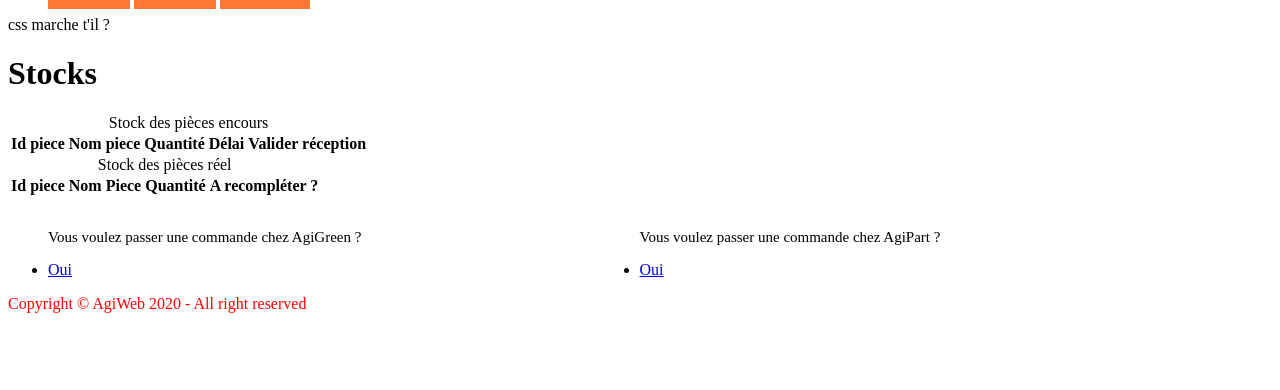
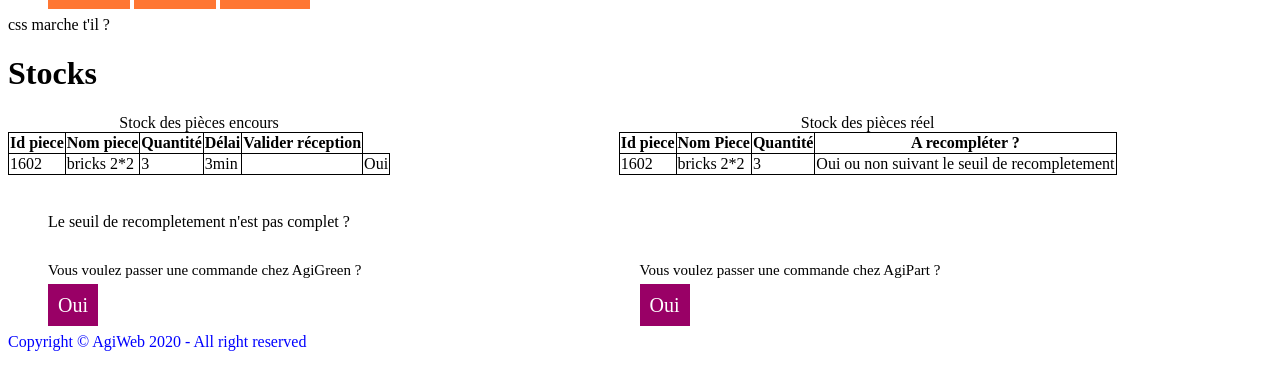
Before and after one commit to edwinguiller/Kleiner, a Flask app: page /Agilog/Encours in a window 1280 px wide. Shown: the part 101-491 px from the top of the page. Run offline with Flask 2, Linux system fonts and the light colour scheme; lists and menus that the app fills with data are empty.

Commit message:
extansion encours

```diff
--- a/AgiWeb/Static/accueil.css
+++ b/AgiWeb/Static/accueil.css
@@ -42,7 +42,7 @@ nav.menu-nav ul li.bouton:hover a{
 
 
 footer{
-	color:red;
+	color:blue;
  }
 
 h2{
@@ -108,6 +108,14 @@ div#content-agilog ul li.bouton2:hover a{
 }
 
 /*AgiLog Encours*/
+table
+{
+    border-collapse: collapse; /* Les bordures du tableau seront collées  */
+}
+td,th
+{
+    border: 1px solid black;
+}
 div#content-stock ul li.bouton_valider{
 	list-style-type: none;
 }
@@ -117,10 +125,10 @@ div#content-stock ul li.bouton_valider a{
 }
 
 
-div#content-stock ul li.bouton_commande{
+div#content-commande ul li.bouton_commande{
 	list-style-type: none;
 }
-div#content-stock ul li.bouton_commande a{
+div#content-commande ul li.bouton_commande a{
 	color:white;
 	background-color:990066;
 	text-decoration: none;
@@ -128,6 +136,10 @@ div#content-stock ul li.bouton_commande a{
 	font-size:20px;
 }
 
+div#content-stock div{
+	display :inline-block;
+	width:48%;
+}
 div#content-commande div{
 	display :inline-block;
 	width:48%;
--- a/AgiWeb/Templates/AgiLog_accueil.html
+++ b/AgiWeb/Templates/AgiLog_accueil.html
@@ -8,12 +8,12 @@
 
 		<!-- Contenu -->
 		<h2> Bienvenue sur la page d'accueil de AgiLog </h2>
-		<p class ="cssmarche"> css marche t'il ? </p>
+		<p class ="cssmarche"> TESTTT ? </p>
 		<div id="content-agilog">
 			<ul>
 
 				<div class="leftbox">
-					<p class ="cssmarche"> css marche t'il ? </p>
+
 
 					<p class= "small "> Vous voulez lancez le run et initialiser les paramètres du jeux ? Cliquez alors sur Initialisation </p>
 					<li class="bouton2">
--- a/AgiWeb/run.py
+++ b/AgiWeb/run.py
@@ -28,6 +28,15 @@ def commandepart(): #à faire
 @app.route('/Agilog/Encours/Commande_agigreen')
 def commandegreen(): #à faire
     return render_template('cmd_agigreen.html')
+
+@app.route('/Agilog/Encours')
+def valider_cmd_green(): #à faire
+    return render_template('encours_alog.html')
+
+@app.route('/Agilog/Encours')
+def valider_cmd_part(): #à faire
+    return render_template('encours_alog.html')
+
 
 @app.route('/Agilog/Encours/Declarer_kit', methods=['GET', 'POST'])#recupere 2 variable nom et prnom et les ajoutent a la base de données (a modifier pour mettre piece et quantite)
 def declarer_kit():
--- a/AgiWeb/templates/encours_alog.html
+++ b/AgiWeb/templates/encours_alog.html
@@ -12,6 +12,7 @@
 		<p class="cssmarche"> css marche t'il ? </p>
 		<div id="content-stock">
 			<h1>Stocks</h1>
+			<div class="leftbox">
 
 				<table>
 					<caption>Stock des pièces encours</caption>
@@ -22,22 +23,25 @@
 						<th>Délai</th>
 						<th>Valider réception</th>
 					</tr>
-				{%for piece in liste_id %}
 					<tr>
-					<th>{{piece['id_piece']}}</th>
-					<th>{{piece['nom']}}</th>
-					<th>{{piece['quantite']}}</th>
-					<th>{{piece['delai']}}</th>
-					<th>
-						<li class="bouton_valider">
-				      <a href="{{url_for('bouton_val')}}" rel="nofollow">
-				      Oui </a>
-				    </li>
-					</th>
+						<td>1602</td>
+						<td>bricks 2*2</td>
+						<td>3</td>
+						<td>3min<td>
+						<td>Oui</td>
+					</tr>
+					{%for piece in stock_encours %}
+					<tr>
+						<td>{{piece['id_piece']}}</td>
+						<td>{{piece['nom']}}</td>
+						<td>{{piece['quantite']}}</td>
+						<td>{{piece['delai']}}</td>
+						<td>Oui	</td>
 					</tr>
 					{%endfor%}
 				</table>
-
+			</div>
+			<div class="rightbox">
 				<table>
 					<caption>Stock des pièces réel</caption>
 					<tr>
@@ -46,23 +50,31 @@
 						<th>Quantité</th>
 						<th>A recompléter ?</th>
 					</tr>
-				{%for piece in liste_id %}
+						<td>1602</td>
+						<td>bricks 2*2</td>
+						<td>3</td>
+						<td>Oui ou non suivant le seuil de recompletement</td>
+
+					{%for piece in stock_réel %}
 					<tr>
-					<th>{{piece['id_piece']}}</th>
-					<th>{{piece['nom']}}</th>
-					<th>{{piece['quantite']}}</th>
-					<th>Oui ou non suivant le seuil de recompletement</th>
+						<td>{{piece['id_piece']}}</td>
+						<td>{{piece['nom']}}</td>
+						<td>{{piece['quantite']}}</td>
+						<td>Oui ou non suivant le seuil de recompletement</td>
 					</tr>
 					{%endfor%}
 				</table>
+			</div>
+			<br/>
+			<br/>
 
 			</div>
 				<div id="content-commande">
 					<ul>
-
+						<p>Le seuil de recompletement n'est pas complet ?</p>
 						<div class="leftbox">
 
-							<p class= "small "> Vous voulez passer une commande chez AgiGreen ? </p>
+							<p class= "small ">  Vous voulez passer une commande chez AgiGreen ? </p>
 							<li class="bouton_commande">
 								<a href="{{url_for('commandegreen')}}"> Oui </a>
 							</li>
```
Also changed, not shown: AgiWeb/Templates/cmd_agigreen.html (+19 -0 lines), AgiWeb/Templates/cmd_agipart.html (+20 -0 lines). Lines whose indentation alone changed are shown as unchanged.
